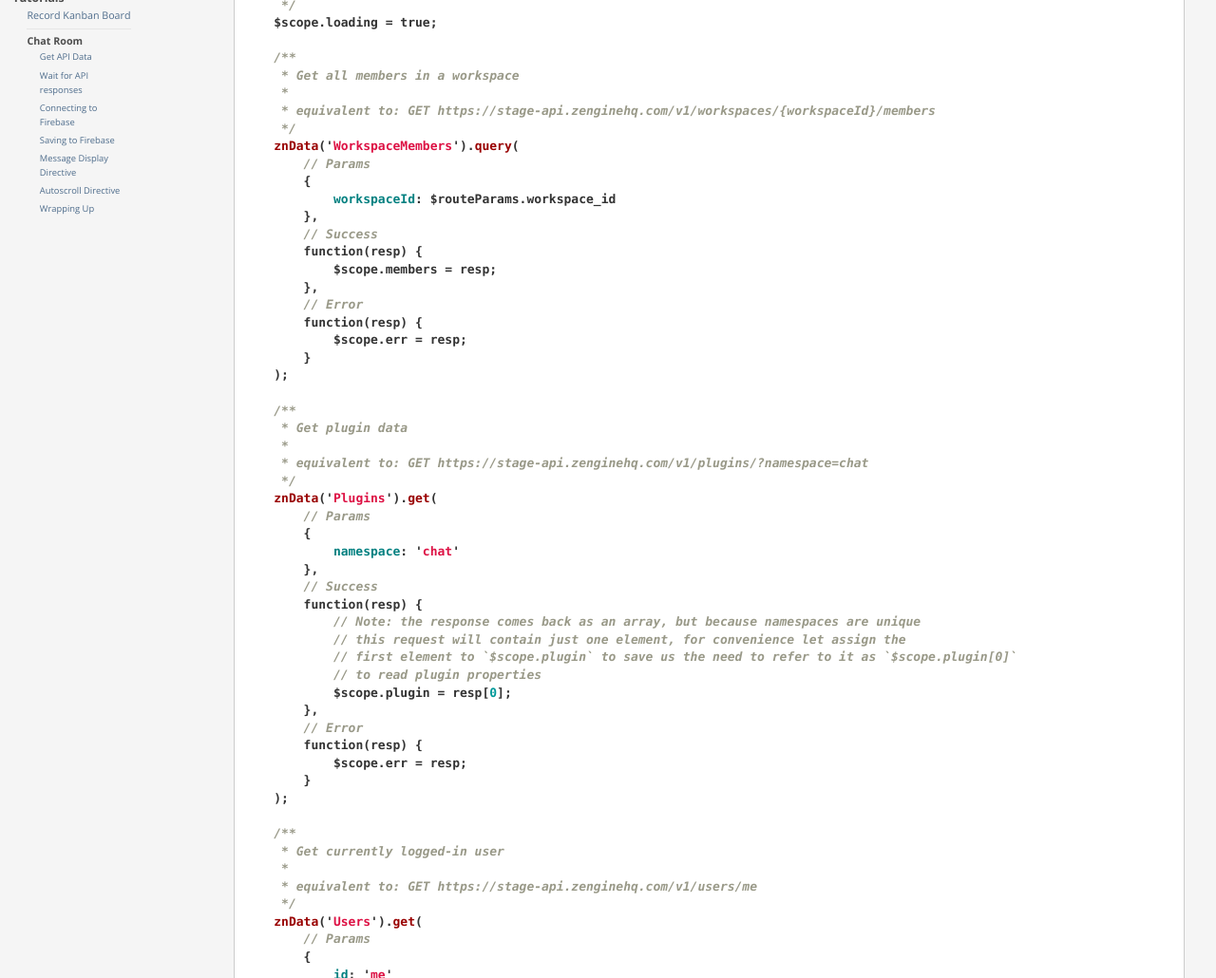
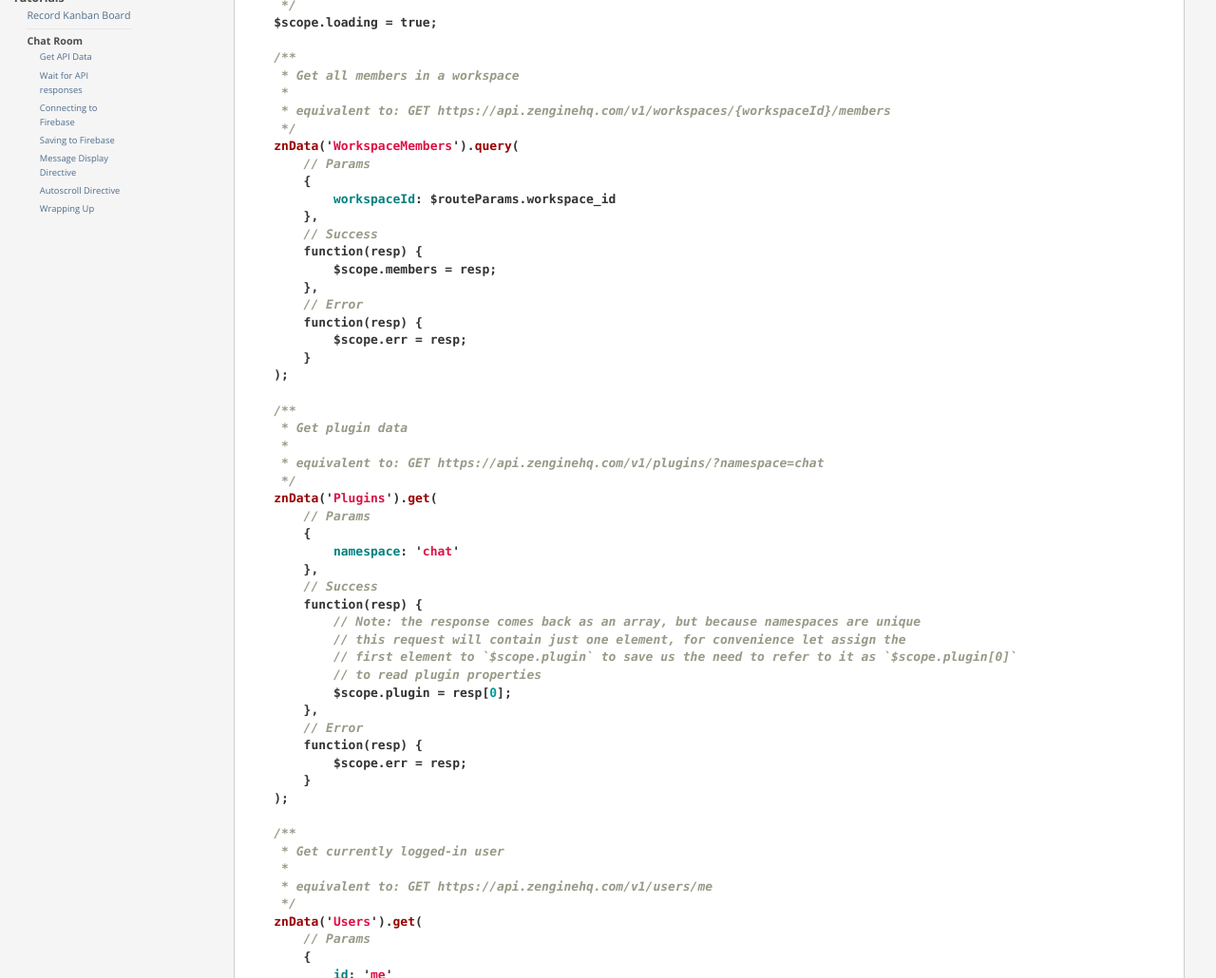
Before and after one commit to ZengineHQ/developers, a Jekyll site: the page built from js-api/tutorials/building-a-chat-plugin.md, in a window 1280 px wide and 1400 px high, scrolled down 259 px. Shown: the part 207-1237 px from the top of the window at 95% size. Built offline with Jekyll 4.4.1, drawn with Linux system fonts in a browser that asks for light colours; nearby versions of some CDN libraries; some of the changed text lies outside the part shown.

Commit message:
Update _config.yml

```diff
--- a/_config.yml
+++ b/_config.yml
@@ -1,10 +1,10 @@
-baseurl: '/developers-stage'
+baseurl: '/developers'
 exclude: [README.md, Gemfile, Gemfile.lock, CNAME]
-apiDomain: "https://stage-api.zenginehq.com"
-clientDomain: "https://stage-platform.zenginehq.com"
-authDomain: "https://stage-auth.zenginehq.com"
+apiDomain: "https://api.zenginehq.com"
+clientDomain: "https://platform.zenginehq.com"
+authDomain: "https://auth.zenginehq.com"
 supportDomain: "https://support.zenginehq.com"
-developerDomain: https://github.com/ZengineHQ/developers-stage
+developerDomain: https://github.com/ZengineHQ/developers
 demoClientId: "rest-api-quick-start-demo"
 rootDomain: zenginehq.com
 apiKey: false
```
